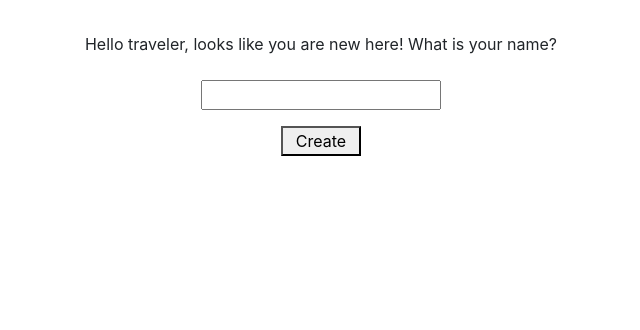
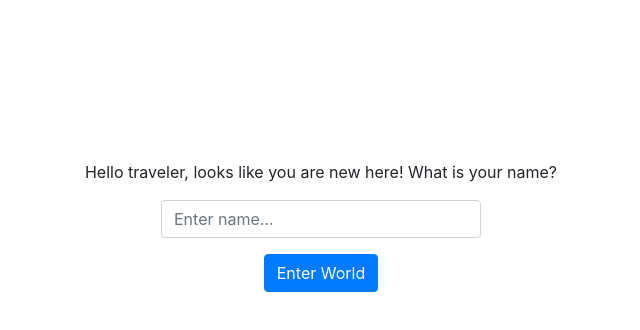
Before and after one commit to h-dong/slash-dash-rpg, a React (Create React App) app: page / in a window 1280 px wide. Shown: the top 330 px of the page, without its empty margins (319-959 px from the left). Built offline with nearby package versions, Linux system fonts and the light colour scheme.

Commit message:
Small welcome page tweaks

```diff
--- a/src/views/Welcome.tsx
+++ b/src/views/Welcome.tsx
@@ -4,19 +4,18 @@ import styled from "styled-components";
 const Wrapper = styled.div`
   display: flex;
   flex-direction: column;
-  margin-top: 2rem;
+  margin-top: 10rem;
 
-  label {
+  span {
     text-align: center;
   }
 
   input {
-    width: 15rem;
+    width: 20rem;
     margin: 1rem auto;
   }
 
   button {
-    width: 5rem;
     margin: 0 auto;
   }
 `;
@@ -31,12 +30,21 @@ const Welcome = ({ send, view }: WelcomeProps) => {
 
   return (
     <Wrapper>
-      <label>
+      <span>
         Hello traveler, looks like you are new here! What is your name?
-      </label>
-      <input type="text" onChange={e => setName(e.target.value)} />
-      <button onClick={() => send({ type: "CREATE_CHARACTER", view, name })}>
-        Create
+      </span>
+      <input
+        className="form-control"
+        type="text"
+        placeholder="Enter name..."
+        onChange={e => setName(e.target.value)}
+      ></input>
+      <button
+        type="button"
+        className="btn btn-primary"
+        onClick={() => send({ type: "CREATE_CHARACTER", view, name })}
+      >
+        Enter World
       </button>
     </Wrapper>
   );
```
